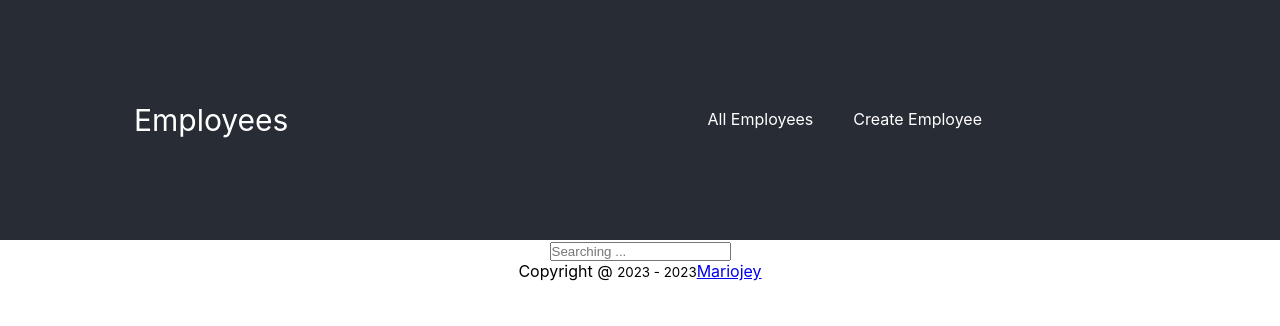
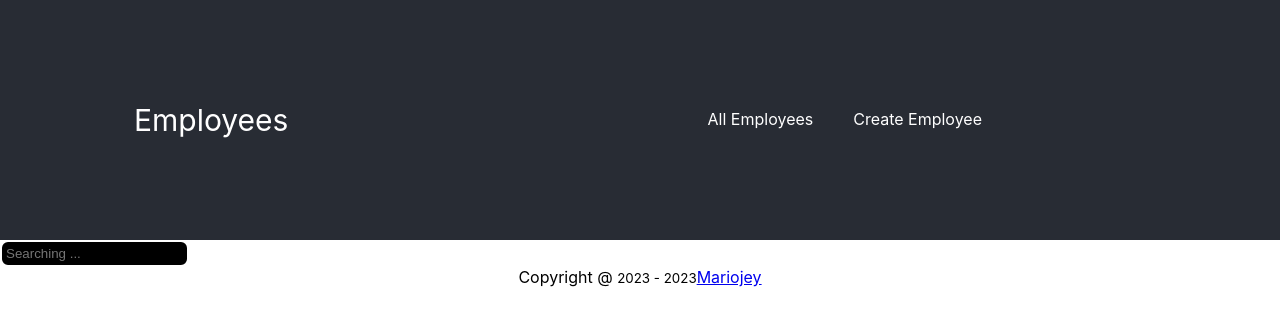
Before and after one commit to Mariojey/Employees, a React (Create React App) app in the folder frontend/: page / in a window 1280 px wide. Shown: the top 326 px of the page. Built offline with nearby package versions, Linux system fonts and the light colour scheme.

Commit message:
Creating searchbar

```diff
--- /dev/null
+++ b/frontend/src/components/modules/Search.css
@@ -0,0 +1,55 @@
+* {
+    margin: 0;
+    padding: 0;
+    box-sizing: border-box;
+}
+
+:root {
+    --black: #000;
+    --white: #fff;
+    --reactDefaultColor: #282c34;
+}
+
+.searchWrapper {
+    display: flex;
+    flex-direction: column;
+    text-align: center;
+    align-items: center;
+    justify-content: center;
+}
+
+.formGroup {
+    width: 100%;
+    height: 100%;
+    display: flex;
+    flex-direction: row;
+}
+
+.formControl {
+    background-color: var(--black);
+    color: var(--white);
+    border: 2px solid var(--white);
+    padding: 4px;
+    border-radius: 8px;
+}
+
+.searchResult {
+    display: flex;
+    flex-direction: column;
+    text-align: center;
+    align-items: center;
+    background-color: var(--black);
+}
+
+.link {
+    padding: 5px 10px 5px 10px;
+    color: var(--white);
+    background-color: var(--black);
+    border: 1px solid varf(--white);
+    border-radius: 3px;
+    text-decoration: none;
+}
+
+.link:hover {
+    background-color: var(--reactDefaultColor);
+}
--- a/frontend/src/components/modules/Search.js
+++ b/frontend/src/components/modules/Search.js
@@ -1,4 +1,6 @@
 import React, { useEffect, useState } from "react";
+import { Link } from "react-router-dom";
+import './Search.css'
 
 export default function Search(){
 
@@ -17,7 +19,7 @@ export default function Search(){
                 .then((data) => {
                     const results = data.filter((item) => {
                         return (
-                          item.firstName && item.firstName.toLowerCase().includes(key)
+                          (item.firstName && item.firstName.toLowerCase().includes(key)) || (item.lastName && item.lastName.toLowerCase().includes(key))
                         )
                     });
                     setResult(results)
@@ -43,6 +45,17 @@ export default function Search(){
                         onChange={(event) => setKey(event.target.value) }
                     />
                 </div>
+                <div className="searchResult">
+
+                    {
+                        result && result.map((item) => {
+                            return(
+                                <Link to={`/employee/${item._id}`} key={item._id} className="link">{item.firstName} {item.lastName}</Link>
+                            )
+                        })
+
+                    }
+                </div>
             </div>
         </form>
     )
--- a/frontend/src/components/pages/ListView.js
+++ b/frontend/src/components/pages/ListView.js
@@ -5,8 +5,6 @@ import { useState, useEffect } from "react";
 import { json, useNavigate } from "react-router-dom";
 import './ListView.css'
 import { Link } from "react-router-dom";
-import AsyncSelect from 'react-select/async';
-import Select from 'react-select';
 
 export default function ListView(){
 
@@ -40,41 +38,12 @@ export default function ListView(){
         fetchData()
     },[])
 
-    function handleNameUpdate(event) {
-        setEmployees(event.value)
-    }
-
-    function loadOptions(input, callback) {
-        fetch(`http://127.0.0.1:8888/api/employee/?name=${input}`, {
-            method: 'GET',
-            headers: {
-                'Accept': 'application/json',
-                'Content-Type': 'application/json'
-            }
-        }).then(res => res.json())
-        .then((data) => {
-            const results = data.map(item => {
-                return ({
-                  value: item,
-                  label: `${item.firstName} ${item.lastName}`
-                })
-            })
-
-            callback(results)
-        })
-    }
 
     return(
         <>
         <Navbar />
         <div className="listView">
-            <AsyncSelect
 
-            placeholder='Wpisz użytkownika . . . '
-            loadOptions={loadOptions}
-            onChange={item => handleNameUpdate(item)}
-
-            />
             <table className="table">
                 <thead>
                     <tr>
```
